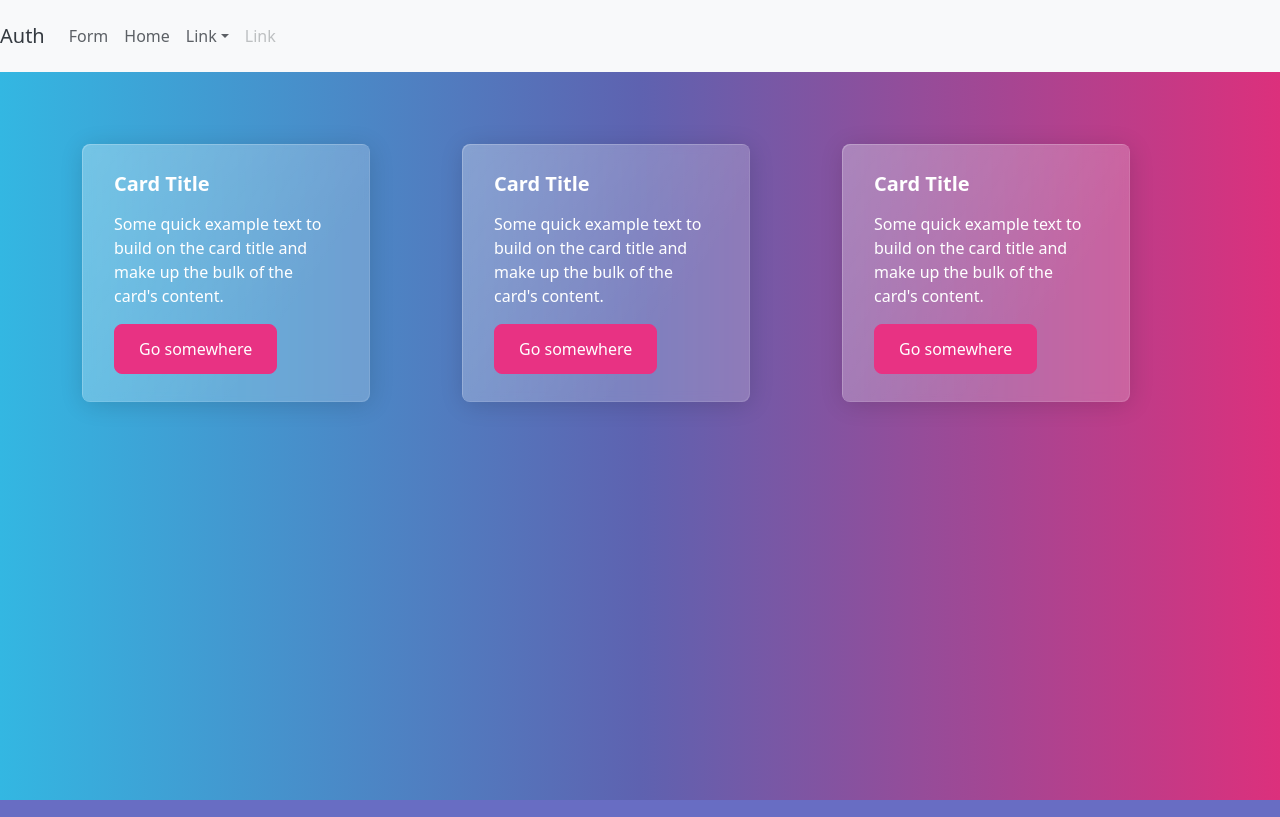
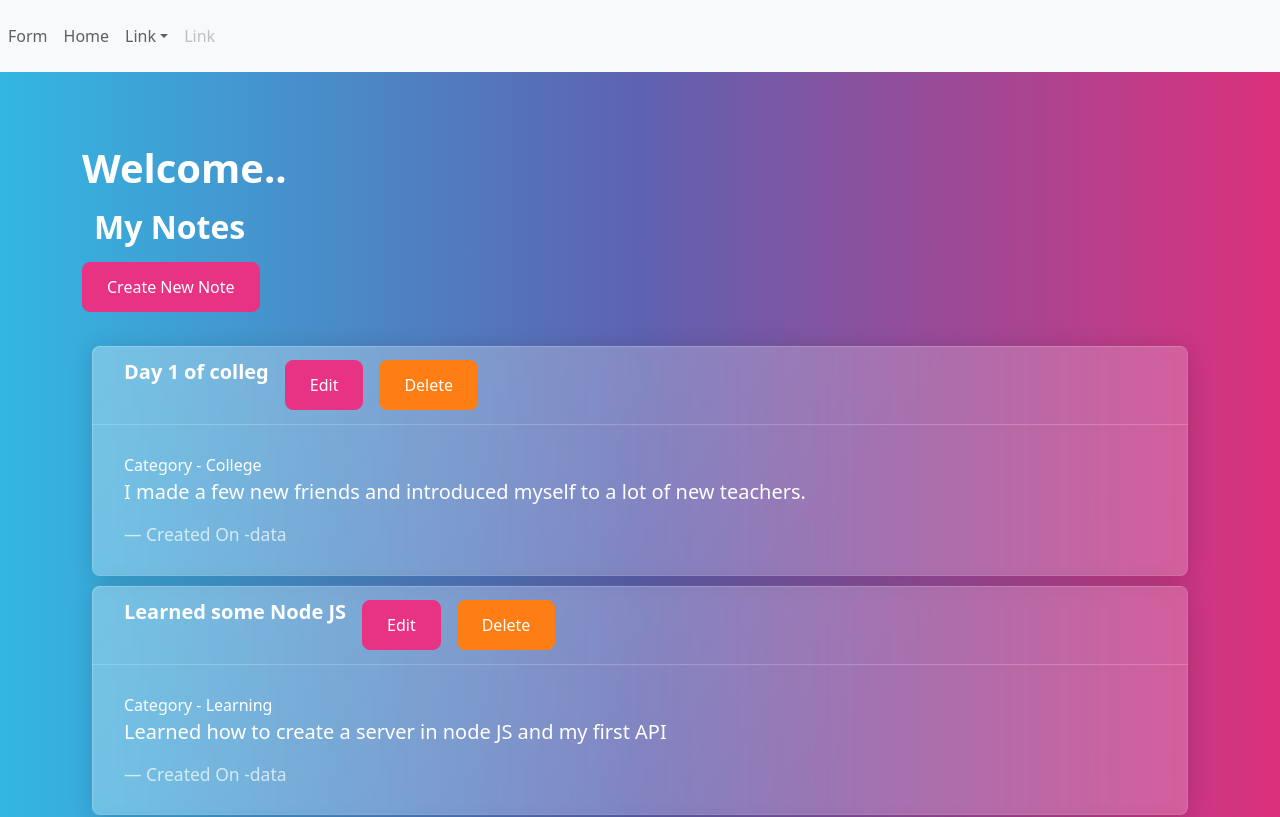
Before and after one commit to Hirunagrad/Zipper-backend, a React (Create React App) app in the folder frontend/: page /home in a window 1280 px wide. Shown: the top 817 px of the page. Built offline with nearby package versions, Linux system fonts and the light colour scheme.

Commit message:
update frontend

```diff
--- a/frontend/src/App.js
+++ b/frontend/src/App.js
@@ -1,7 +1,7 @@
 import './App.css';
 import Header from './Header';
 import Form from './Form';
-import Cards from './Home';
+import Home from './Home'
 import {BrowserRouter as Router,Route} from 'react-router-dom';
 
 
@@ -14,7 +14,7 @@
       <br/> <br/> <br/>
 
     <Route path="/" component={Form} exact/>
-    <Route path="/home" component={Cards}/>
+    <Route path="/home" component={Home}/>
 
 
 
--- a/frontend/src/Header.js
+++ b/frontend/src/Header.js
@@ -1,5 +1,5 @@
 import React from 'react';
-import {NavDropdown,Nav,Navbar,Form,Button,FormControl} from 'react-bootstrap'
+import {NavDropdown,Nav,Navbar,Form,Button,FormControl, Container} from 'react-bootstrap'
 import {Link} from 'react-router-dom'
 
 //<Link to="/">Form</Link>
@@ -7,8 +7,9 @@
 
 const Header = () =>{
     return(
-<Navbar bg="light" expand="lg">
-  <Navbar.Brand href="#">Auth</Navbar.Brand>
+      <div className="" >
+        <Navbar bg="light" expand="lg">
+
   <Navbar.Toggle aria-controls="navbarScroll" />
   <Navbar.Collapse id="navbarScroll">
     <Nav
@@ -16,6 +17,7 @@
       style={{ maxHeight: '100px' }}
       navbarScroll
     >
+
       <Nav.Link href="/">Form</Nav.Link>
       <Nav.Link href="/home">Home</Nav.Link>
       <NavDropdown title="Link" id="navbarScrollingDropdown">
@@ -31,6 +33,8 @@
 
   </Navbar.Collapse>
 </Navbar>
+      </div>
+
     );
 }
 
--- a/frontend/src/Home.js
+++ b/frontend/src/Home.js
@@ -1,64 +1,71 @@
 import React from 'react';
-import {NavDropdown,Nav,Navbar,Form,Button,FormControl,Card } from 'react-bootstrap'
+import {NavDropdown,Nav,Navbar,Form,Button,FormControl,Card, Container,Badge, Accordion } from 'react-bootstrap'
+import MainScreen from './MainScreen';
+import { Link } from 'react-router-dom';
+import notes from './data/notes';
+import { right } from '@popperjs/core';
 
 
 
-const cards = () =>{
+
+const Home = () =>{
+
+   const deleteHandler = (id) => {
+     if(Window.confirm("Are you Sure ?")){
+
+     }
+   }
+
     return(
+      <Container>
+              <div>
+
+                    <h1>Welcome..</h1>
+                    <MainScreen/>
+                    <Link to="createnote">
+                       <Button>Create New Note</Button>
+                    </Link>
+                    <br/><br/>
+                    {
+                      notes.map((note)=>(
+                           <Accordion>
+                               <Card style={{margin: 10}}>
+                        <Card.Header style={{display:'flex'}}>
+                          <h5>
+
+                            {note.title}</h5>
+                          <div className=""  >
+                          <Button className="mx-2 left" href={`notes/${note._id}`} >Edit</Button>
+                          <Button variant="danger"type="button" onClick={()=> deleteHandler(note._id)}>Delete</Button>
+                          </div>
 
 
 
-<div className="container">
-  <div className="row">
-
-    <div className="col-4">
- <Card style={{ width: '18rem' }}>
- <Card.Body>
-    <Card.Title>Card Title</Card.Title>
-    <Card.Text>
-      Some quick example text to build on the card title and make up the bulk of
-      the card's content.
-    </Card.Text>
-    <Button variant="primary">Go somewhere</Button>
-  </Card.Body>
-</Card>
-     </div>
+                        </Card.Header>
+                        <Card.Body>
+                        <span variant="Success">Category - {note.category}</span>
+                        <blockquote className="blockquote mb-0">
+                                <p>
+                                 {note.content}
+                                </p><br/>
+                                <footer className="blockquote-footer">
+                                 Created On -data
+                                </footer>
+                              </blockquote>
+                        </Card.Body>
+                      </Card>
+                           </Accordion>
 
 
-    <div className="col-4">
- <Card style={{ width: '18rem' }}>
- <Card.Body>
-    <Card.Title>Card Title</Card.Title>
-    <Card.Text>
-      Some quick example text to build on the card title and make up the bulk of
-      the card's content.
-    </Card.Text>
-    <Button variant="primary">Go somewhere</Button>
-  </Card.Body>
-</Card>
-    </div>
-
-
-    <div className="col-4">
- <Card style={{ width: '18rem' }}>
- <Card.Body>
-    <Card.Title>Card Title</Card.Title>
-    <Card.Text>
-      Some quick example text to build on the card title and make up the bulk of
-      the card's content.
-    </Card.Text>
-    <Button variant="primary">Go somewhere</Button>
-  </Card.Body>
-</Card>
-    </div>
+                      ))
+                    }
 
 
 
 
 
-
-
- </div></div>
+              </div>
+      </Container>
 
 
 
@@ -67,4 +74,4 @@
     );
 }
 
-export default cards;
+export default Home;
--- /dev/null
+++ b/frontend/src/MainScreen.js
@@ -0,0 +1,20 @@
+import React from 'react';
+import { Container,Row } from 'react-bootstrap';
+
+const MainScreen = () => {
+    return (
+        <div className="main">
+            <Container>
+                <Row>
+                    <div className="page">
+                        {
+                           <h2>My Notes</h2>
+                        }
+                    </div>
+                </Row>
+            </Container>
+        </div>
+    )
+}
+
+export default MainScreen
--- /dev/null
+++ b/frontend/src/data/notes.js
@@ -0,0 +1,30 @@
+const notes = [
+    {
+      _id: "1",
+      title: "Day 1 of colleg",
+      content:
+        "I made a few new friends and introduced myself to a lot of new teachers.",
+      category: "College",
+    },
+    {
+      _id: "2",
+      title: "Learned some Node JS",
+      content: "Learned how to create a server in node JS and my first API",
+      category: "Learning",
+    },
+    {
+      _id: "3",
+      title: "Watched some Anime",
+      content: "Finished 2 seasons of Attack on Titan and My Hero academia.",
+      category: "Entertainment",
+    },
+    {
+      _id: 4,
+      title: "Started React JS",
+      content:
+        "Made my first App in React JS, feels awesome to learn something new. I aim to be a full stack dev someday",
+      category: "Learning",
+    },
+  ];
+
+  module.exports = notes;
```
Also changed, not shown: 1 other file (tests, documents, lock files or other folders).
